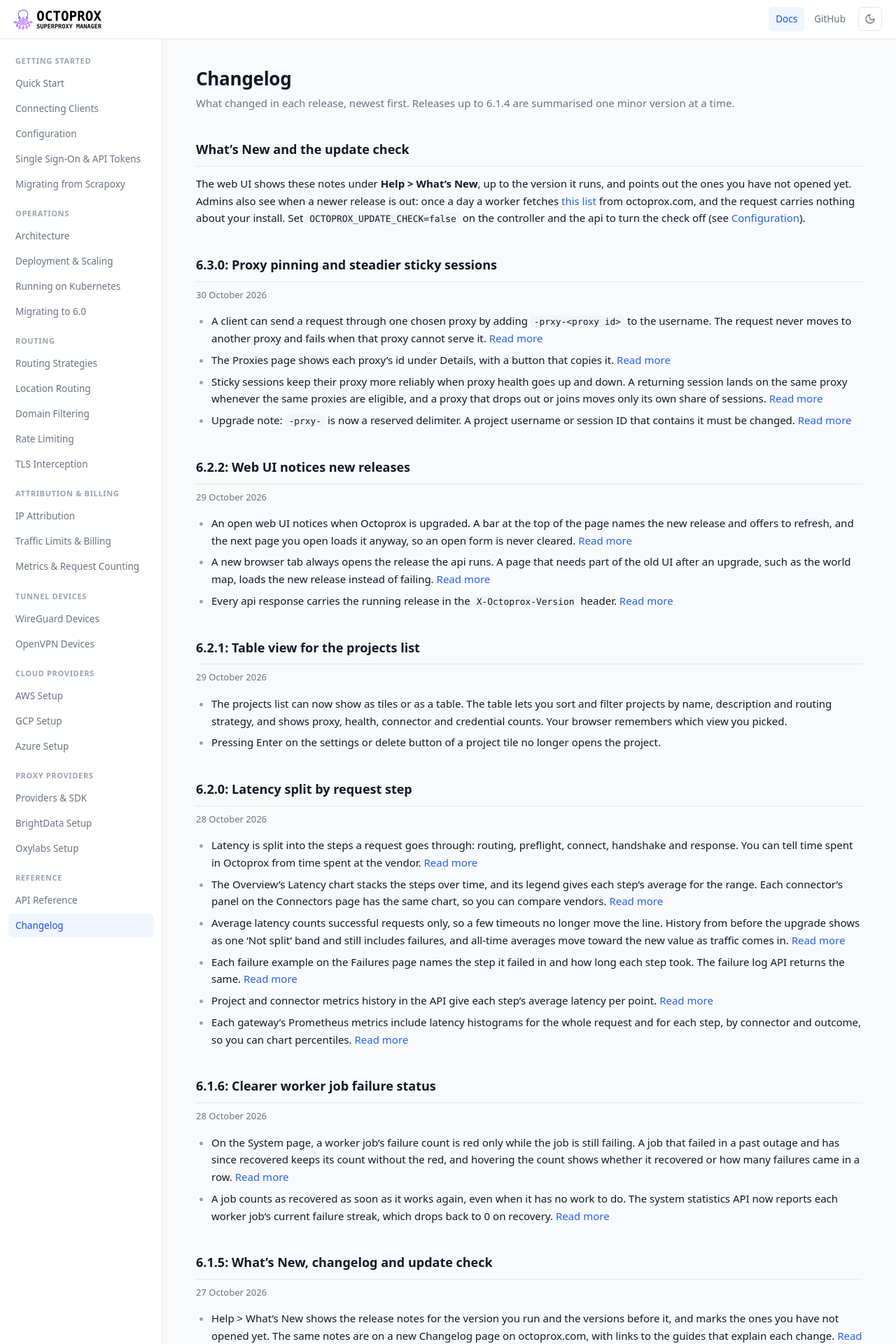
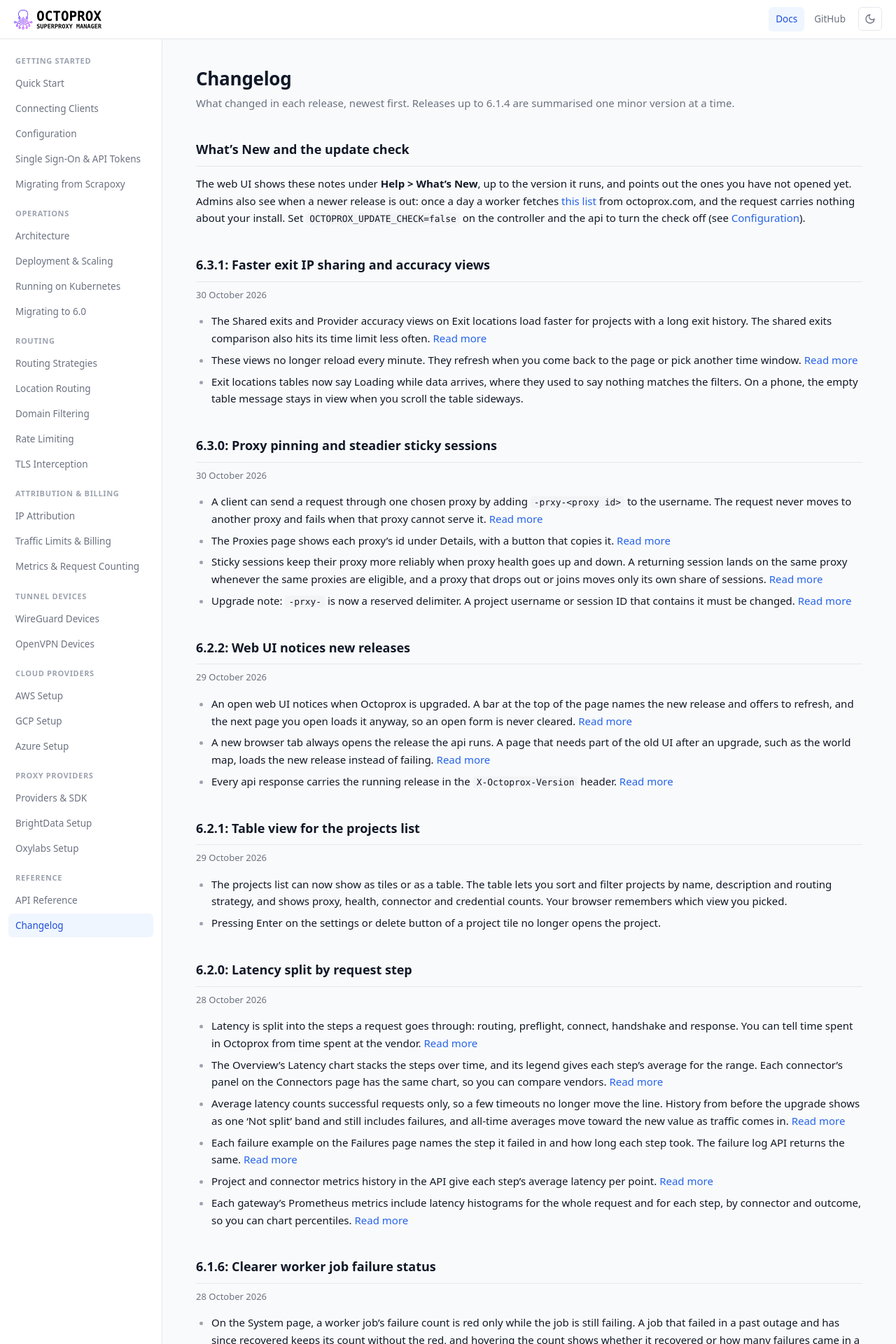
Before and after one commit to octoprox/octoprox, a Jekyll site: the page built from docs/changelog.md, in a window 1280 px wide. Shown: the top 1920 px of the page at 70% size. Built offline with Jekyll 4.4.1, drawn with Linux system fonts in a browser that asks for light colours.

Commit message:
Bump version to 6.3.1

```diff
--- a/docs/_data/releases.yml
+++ b/docs/_data/releases.yml
@@ -9,6 +9,16 @@
 #   title    a few words naming the main themes
 #   changes  what changed, for the people who use Octoprox; `docs` is a page
 #            on octoprox.com that explains it, such as connecting#exit-headers
+
+- version: 6.3.1
+  date: 2026-10-30
+  title: Faster exit IP sharing and accuracy views
+  changes:
+    - text: "The Shared exits and Provider accuracy views on Exit locations load faster for projects with a long exit history. The shared exits comparison also hits its time limit less often."
+      docs: ip-attribution#shared-exits-between-connectors
+    - text: "These views no longer reload every minute. They refresh when you come back to the page or pick another time window."
+      docs: ip-attribution#provider-accuracy
+    - text: "Exit locations tables now say Loading while data arrives, where they used to say nothing matches the filters. On a phone, the empty table message stays in view when you scroll the table sideways."
 
 - version: 6.3.0
   date: 2026-10-30
--- a/pyproject.toml
+++ b/pyproject.toml
@@ -1,6 +1,6 @@
 [project]
 name = "octoprox"
-version = "6.3.0"
+version = "6.3.1"
 description = "A dynamic and flexible proxy manager"
 readme = "README.md"
 requires-python = ">=3.12"
```
